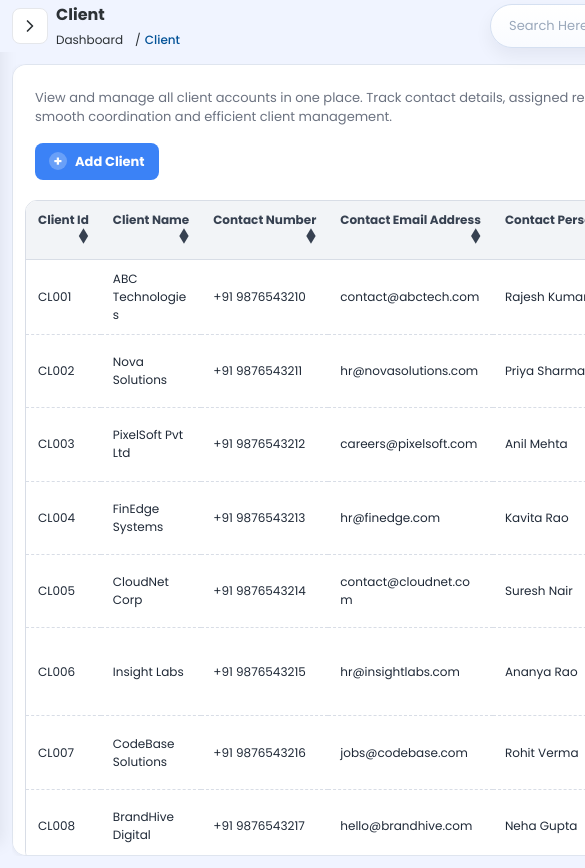
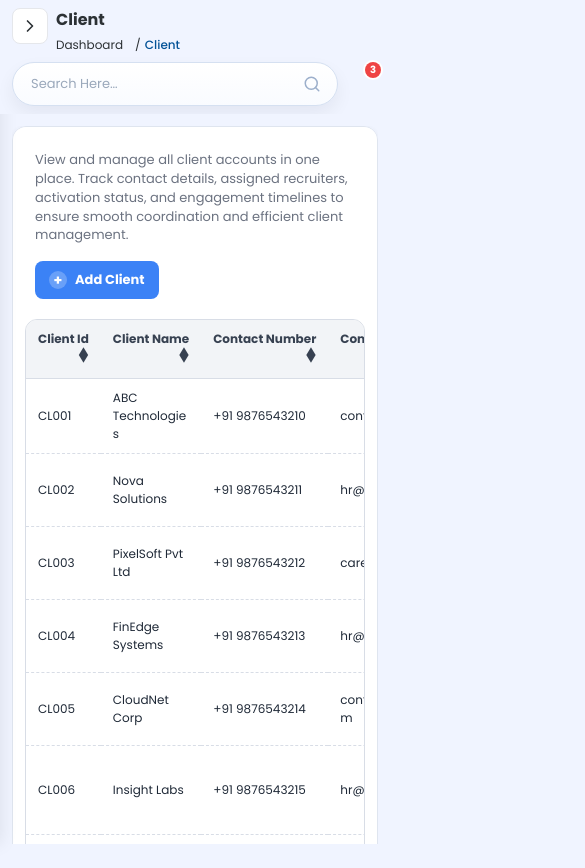
Before and after one commit to HRITHIK-MH/Arrows_Frontend, a React (Vite) app: page /clients in a window 390 px wide. Shown: the top 868 px of the page, 585 px wide, since content can reach past the window. After the commit the page ends 844 px from the top, so only its background shows below. Built offline with nearby package versions, Linux system fonts and the light colour scheme; no server answers.

Commit message:
Responsive Fix

```diff
--- a/src/pages/job-openings/JobOpenings.module.scss
+++ b/src/pages/job-openings/JobOpenings.module.scss
@@ -3,6 +3,8 @@
   display: flex;
   flex-direction: column;
   gap: 16px;
+  width: 100%;
+  max-width: 100%;
   height: calc(100vh - var(--header-height));
   min-height: 0;
   overflow: hidden;
@@ -60,11 +62,15 @@
   background: #fff;
   border-radius: 14px;
   box-shadow: 0 1px 4px rgba(15, 23, 42, 0.06);
-  padding: 20px;
+  padding: clamp(16px, 1.2vw, 24px);
   border: 1px solid var(--blue-border);
   flex: 1 1 auto;
   min-height: 0;
+  width: 100%;
+  max-width: 100%;
+  margin: 0 auto;
   overflow-y: auto;
+  overflow-x: hidden;
 }
 
 .infoRow {
@@ -145,6 +151,7 @@
   display: flex;
   flex-direction: column;
   gap: 12px;
+  min-height: 0;
 }
 
 .filtersBar {
@@ -165,13 +172,15 @@
   align-items: center;
   gap: 10px;
   flex-wrap: wrap;
-  flex: 1 1 auto;
+  flex: 1 1 72%;
+  min-width: 0;
 }
 
 .filtersRight {
   display: flex;
   align-items: center;
   gap: 8px;
+  flex: 0 0 auto;
 }
 
 .filterIcon {
@@ -187,8 +196,8 @@
   border-radius: 8px;
   padding: 4px 8px;
   min-height: 28px;
-  min-width: 180px;
-  flex: 1 1 200px;
+  min-width: 200px;
+  flex: 1 1 240px;
 }
 
 .searchIcon {
@@ -212,7 +221,7 @@
   padding: 4px 30px 4px 10px;
   font-size: 13px;
   color: #2c3135;
-  min-width: 120px;
+  min-width: 140px;
   height: 28px;
   line-height: 1.2;
   cursor: pointer;
@@ -263,15 +272,17 @@
   border: 1px solid #e2e8f0;
   border-radius: 12px;
   overflow-x: auto;
-  overflow-y: hidden;
+  overflow-y: auto;
   background: #fff;
+  max-width: 100%;
+  max-height: min(56vh, 560px);
 }
 
 .jobTable {
   width: 100%;
   border-collapse: separate;
   border-spacing: 0;
-  min-width: 940px;
+  min-width: 980px;
 }
 
 .jobTable th {
@@ -414,6 +425,7 @@
   align-items: center;
   justify-content: space-between;
   gap: 16px;
+  flex-wrap: wrap;
   font-size: 12px;
   color: #6b7280;
   padding: 0 4px;
@@ -883,11 +895,11 @@
   }
 
   .filtersBar {
-    flex-wrap: nowrap;
+    flex-wrap: wrap;
   }
 
   .filtersLeft {
-    flex-wrap: nowrap;
+    flex-wrap: wrap;
   }
 
   .filtersRight {
@@ -897,6 +909,58 @@
 
   .tableWrap :global(.data-table) {
     min-width: 940px;
+  }
+}
+
+@media only screen and (min-width: 1400px) {
+  .page {
+    padding-inline: clamp(8px, 1.2vw, 24px);
+  }
+
+  .jobCard {
+    max-width: 1680px;
+  }
+
+  .filtersBar {
+    flex-wrap: nowrap;
+  }
+
+  .filtersLeft {
+    flex-wrap: nowrap;
+  }
+
+  .tableWrap {
+    max-height: min(58vh, 620px);
+  }
+
+  .jobTable {
+    min-width: 1160px;
+  }
+}
+
+@media only screen and (min-width: 1850px) and (min-height: 1000px) {
+  .page {
+    gap: 20px;
+  }
+
+  .jobCard {
+    max-width: 1760px;
+  }
+
+  .tableSection {
+    gap: 14px;
+  }
+
+  .tableWrap {
+    max-height: min(60vh, 680px);
+  }
+
+  .jobTable th {
+    font-size: 13px;
+  }
+
+  .jobTable td {
+    font-size: 14px;
   }
 }
 
@@ -942,7 +1006,7 @@
   }
 
   .jobTable {
-    min-width: 1040px;
+    min-width: 980px;
   }
 
   .innerTable {
@@ -961,6 +1025,7 @@
     padding: 14px;
     border-radius: 12px;
     overflow: visible;
+    overflow-y: visible;
   }
 
   .infoRow {
@@ -988,20 +1053,44 @@
   .moreButton {
     width: 100%;
     min-width: 0;
+    flex: 0 0 auto;
+  }
+
+  .searchField,
+  .selectField {
+    height: 38px;
+    min-height: 38px;
+  }
+
+  .moreButton {
+    height: 36px;
+    min-height: 36px;
   }
 
   .filtersRight {
     width: 100%;
-    justify-content: flex-end;
+    justify-content: stretch;
+    display: grid;
+    grid-template-columns: repeat(2, minmax(0, 1fr));
+  }
+
+  .applyButton,
+  .clearButton {
+    width: 100%;
   }
 
   .jobTable {
     min-width: 980px;
   }
 
+  .tableWrap {
+    max-height: none;
+    overflow-y: visible;
+  }
+
   .innerTableWrap {
     overflow-x: auto;
-    overflow-y: hidden;
+    overflow-y: visible;
   }
 
   .tableFooter {
@@ -1016,6 +1105,15 @@
 }
 
 @media only screen and (max-width: 768px) {
+  .page,
+  .jobCard,
+  .tableSection,
+  .tableWrap,
+  .innerTableWrap {
+    max-width: 100%;
+    min-width: 0;
+  }
+
   .jobCard {
     padding: 12px;
   }
@@ -1043,11 +1141,77 @@
 
   .jobTable th,
   .jobTable td {
-    padding: 0 10px;
+    padding: 8px;
+    height: auto;
+    line-height: 1.35;
+    white-space: normal;
+    word-break: normal;
+    overflow-wrap: anywhere;
+    vertical-align: top;
+  }
+
+  .tableWrap {
+    overflow-x: hidden;
+  }
+
+  .jobTable {
+    min-width: 100%;
+    width: 100%;
+    table-layout: auto;
+  }
+
+  .jobTable th:nth-child(3),
+  .jobTable td:nth-child(3),
+  .jobTable th:nth-child(4),
+  .jobTable td:nth-child(4),
+  .jobTable th:nth-child(5),
+  .jobTable td:nth-child(5),
+  .jobTable th:nth-child(7),
+  .jobTable td:nth-child(7),
+  .jobTable th:nth-child(8),
+  .jobTable td:nth-child(8) {
+    display: none;
+  }
+
+  .actionsCol {
+    width: 78px;
+  }
+
+  .jobTable th {
+    font-size: 11px;
+  }
+
+  .jobTable td {
+    font-size: 13px;
+  }
+
+  .statusPill {
+    padding: 2px 8px;
+    font-size: 10px;
   }
 
   .innerTable {
-    min-width: 680px;
+    min-width: 100%;
+    width: 100%;
+    table-layout: auto;
+  }
+
+  .innerTable th,
+  .innerTable td {
+    white-space: normal;
+    word-break: normal;
+    overflow-wrap: anywhere;
+  }
+
+  .innerTable th:nth-child(3),
+  .innerTable td:nth-child(3),
+  .innerTable th:nth-child(4),
+  .innerTable td:nth-child(4),
+  .innerTable th:nth-child(7),
+  .innerTable td:nth-child(7),
+  .innerTable th:nth-child(8),
+  .innerTable td:nth-child(8) {
+    display: none;
   }
 
   .actionIcons {
@@ -1078,6 +1242,20 @@
     flex-wrap: wrap;
   }
 
+  .filtersRight {
+    grid-template-columns: 1fr;
+  }
+
+  .searchField,
+  .selectField {
+    height: 36px;
+    min-height: 36px;
+  }
+
+  .tableWrap {
+    max-height: none;
+  }
+
   .pageBtn {
     width: 26px;
     height: 26px;
@@ -1085,12 +1263,9 @@
 }
 
 @media only screen and (max-width: 480px) {
-  .jobTable {
-    min-width: 920px;
-  }
-
+  .jobTable,
   .innerTable {
-    min-width: 620px;
+    min-width: 100%;
   }
 
   .filtersBar {
--- a/src/styles/globals.scss
+++ b/src/styles/globals.scss
@@ -556,17 +556,65 @@ body {
 
 /* Mobile: keep title readable, shrink actions if needed */
 @media (max-width: 768px) {
+  html,
+  body,
+  #root,
+  .app,
+  .main {
+    max-width: 100%;
+    overflow-x: hidden;
+  }
+
+  .header {
+    flex-wrap: wrap;
+    align-items: flex-start;
+    row-gap: 8px;
+    height: auto;
+    min-height: var(--header-height);
+    padding: 8px var(--space-3);
+  }
+
+  .topTitleBlock {
+    min-width: 0;
+    flex: 1 1 auto;
+  }
+
+  .breadcrumbList {
+    flex-wrap: wrap;
+    gap: 4px 8px;
+  }
+
   .topActions {
-    gap: 10px;
+    margin-left: 0;
+    width: 100%;
+    min-width: 0;
+    gap: 8px;
+    display: grid;
+    grid-template-columns: minmax(0, 1fr) auto auto;
+    align-items: center;
   }
 
   .search {
-    width: min(100%, 320px);
-    margin-left: auto;
+    width: 100%;
+    max-width: none;
+    margin-left: 0;
   }
 
   .searchInput {
     font-size: 13px;
+  }
+
+  .profileText {
+    display: none;
+  }
+
+  .profileBtn {
+    padding: 4px 6px;
+  }
+
+  .profileAvatar {
+    width: 30px;
+    height: 30px;
   }
 }
 
@@ -781,22 +829,31 @@ $gutter: 1rem;
   /* Collapse grid to single column; sidebar overlays when opened */
   .app {
     grid-template-columns: 1fr;   /* no reserved sidebar column */
-    grid-template-rows: var(--header-height) 1fr;
+    grid-template-rows: auto minmax(0, 1fr);
     column-gap: 0;
+    min-height: 100dvh;
   }
 
 
   .header {
     grid-column: 1;
     grid-row: 1;
-    padding: 0 var(--space-3);
+    padding: 8px var(--space-3);
+    max-width: 100%;
+    overflow-x: hidden;
   }
 
 
   .main {
     grid-column: 1;
     grid-row: 2;
-    padding: var(--space-4);
+    padding: var(--space-3);
+    max-width: 100%;
+    overflow-x: hidden;
+    min-height: 0;
+    overflow-y: auto;
+    -webkit-overflow-scrolling: touch;
+    padding-bottom: calc(var(--space-4) + env(safe-area-inset-bottom));
   }
 
 
@@ -843,7 +900,18 @@ $gutter: 1rem;
   }
 
 
-  .main { padding: var(--space-3); }
+  .main {
+    padding: var(--space-3);
+    padding-bottom: calc(var(--space-4) + env(safe-area-inset-bottom));
+  }
+
+  .topActions {
+    grid-template-columns: minmax(0, 1fr) auto;
+  }
+
+  .profile {
+    display: none;
+  }
 
 
   .nav { gap: 6px; }
```
